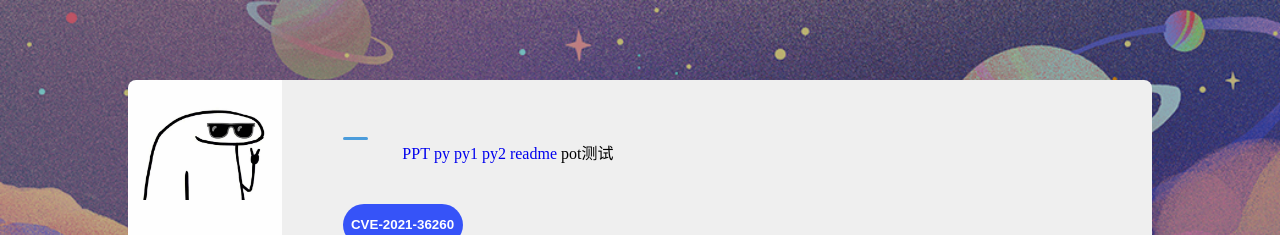
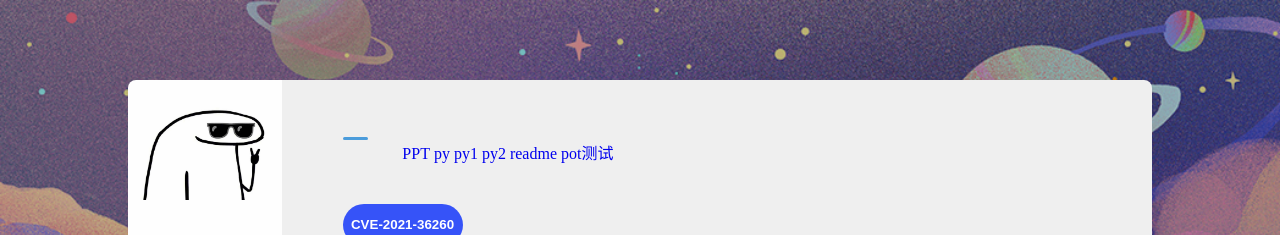
Before and after one commit to dff-ice/-, a plain HTML site: page index.html in a window 1280 px wide. Shown: the top 235 px of the page. Drawn offline with Linux system fonts and the light colour scheme; a script that the page names is missing.

Commit message:
Update index.html

```diff
--- a/index.html
+++ b/index.html
@@ -72,7 +72,7 @@
 							<a href="./CVE-2017-7921/configurationFile"  download>py1</a>
 							<a href="./CVE-2017-7921/LICENSE"  download>py2</a>
 							<a href="./CVE-2017-7921/README.md" download>readme</a>
-							<a herf=“./CVE-2021-36260.py” download>pot测试</a></li>
+							<a href=“./CVE-2021-36260.py” download>pot测试</a></li>
 	<a href="https://blog.csdn.net/weixin_44268918/article/details/128577850"><button>
   <span class="span-mother">
       <span>C</span>
```
